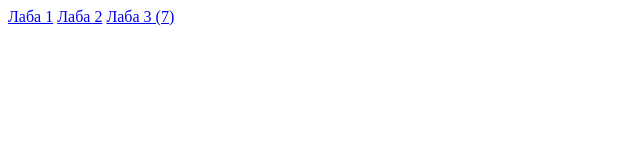
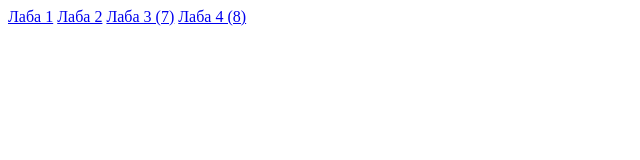
Before and after one commit to KvasLover/EVT-6-sem, a plain HTML site: page index.html in a window 1280 px wide. Shown: the full height of the page, 0-640 px from the left. Drawn offline with Linux system fonts and the light colour scheme.

Commit message:
Update index.html

```diff
--- a/index.html
+++ b/index.html
@@ -4,5 +4,6 @@
   <a href="lab1/index.html">Лаба 1</a>
   <a href="lab2/6_lab_EVT.html">Лаба 2</a>
   <a href="EVT_lab7/EVT_lab7.html">Лаба 3 (7)</a>
+  <a href="EVT_lab8/EVT_lab8.html">Лаба 4 (8)</a>
 </body>
 </html>
```
